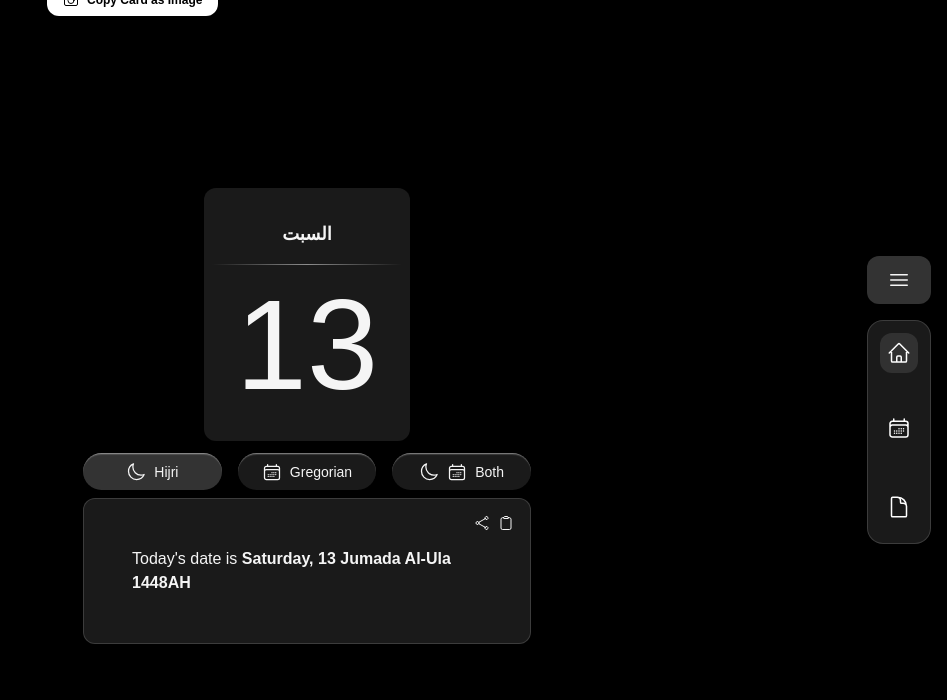
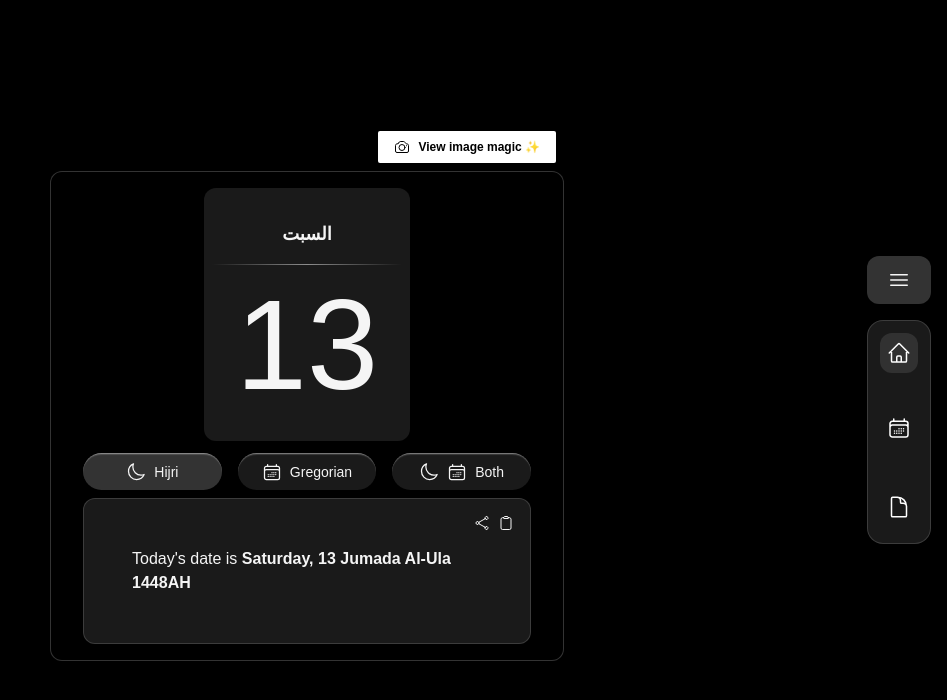
Before and after one commit to Ajayi1428Muhammad/LunarTracker, a Next.js app: page / in a window 1280 px wide. Shown: the top 700 px of the page, without its empty margins (333-1280 px from the left). Built offline with nearby package versions, Linux system fonts and the light colour scheme; a web font is replaced by a local one.

Commit message:
Fix:Image generation for date

```diff
--- a/src/app/components/DateView.jsx
+++ b/src/app/components/DateView.jsx
@@ -83,11 +83,12 @@ const DateView = ({ gregorian, hijri }) => {
     }
   }
   return (
-    <div>
+    <div className="mb-2">
+      <div className="flex justify-end mr-2 mb-2 ">
         <button
           onClick={handleCopyImage}
           disabled={copyingShot}
-        className="flex items-center gap-2 px-4 py-2 bg-white text-black text-xs font-semibold rounded-xl hover:bg-neutral-200 transition-all active:scale-95 disabled:opacity-50 cursor-pointer"
+          className="flex items-center gap-2 px-4 py-2 bg-white text-black text-xs font-semibold rounded-xs hover:bg-neutral-200 transition-all active:scale-95 disabled:opacity-50 disabled:cursor-not-allowed cursor-pointer"
         >
           {copiedShot ? (
             <>
@@ -97,12 +98,15 @@ const DateView = ({ gregorian, hijri }) => {
           ) : (
             <>
               <CameraIcon className="w-4 h-4 text-black" />
-            <span>{copyingShot ? "Capturing..." : "Copy Card as Image"}</span>
+              <span>
+                {copyingShot ? "Capturing..." : "View image magic ✨"}
+              </span>
             </>
           )}
         </button>
+      </div>
       <div
-        className="flex flex-col items-center justify-center h-screen p-5"
+        className="flex flex-col justify-center items-center bg-black/10 p-4 border rounded-xl border-white/20"
         ref={cardRef}
       >
         {/* DateHead */}
--- a/src/app/components/LunarTracker.jsx
+++ b/src/app/components/LunarTracker.jsx
@@ -9,7 +9,7 @@ async function TrackerContent () {
     await connection();
     const { gregorian, hijri } = getDate();
     return (
-      <div className="">
+      <div className="flex items-center justify-center h-screen p-5">
         <DateView gregorian={gregorian} hijri={hijri} />
       </div>
     );
```
Lines whose indentation alone changed are shown as unchanged.
